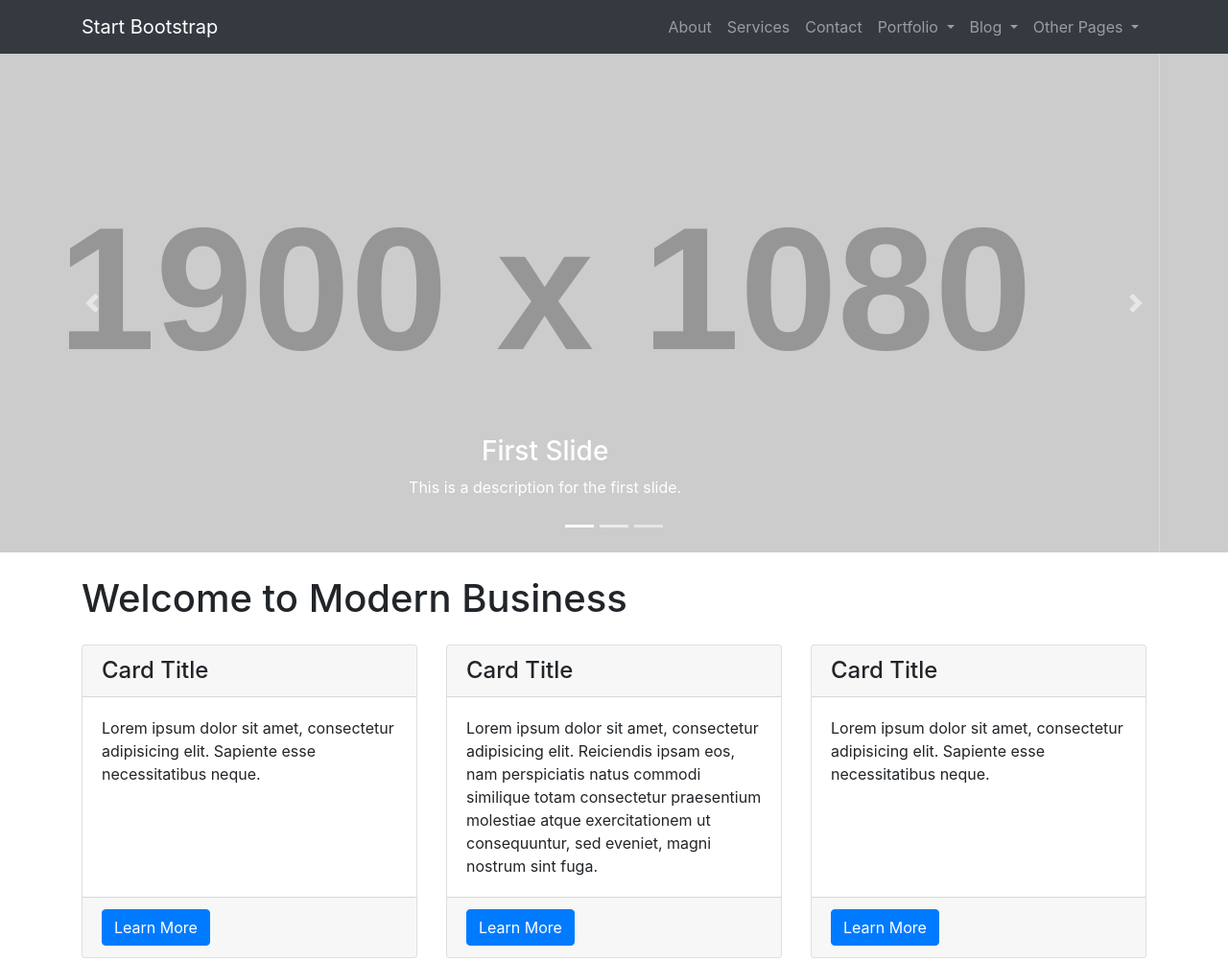
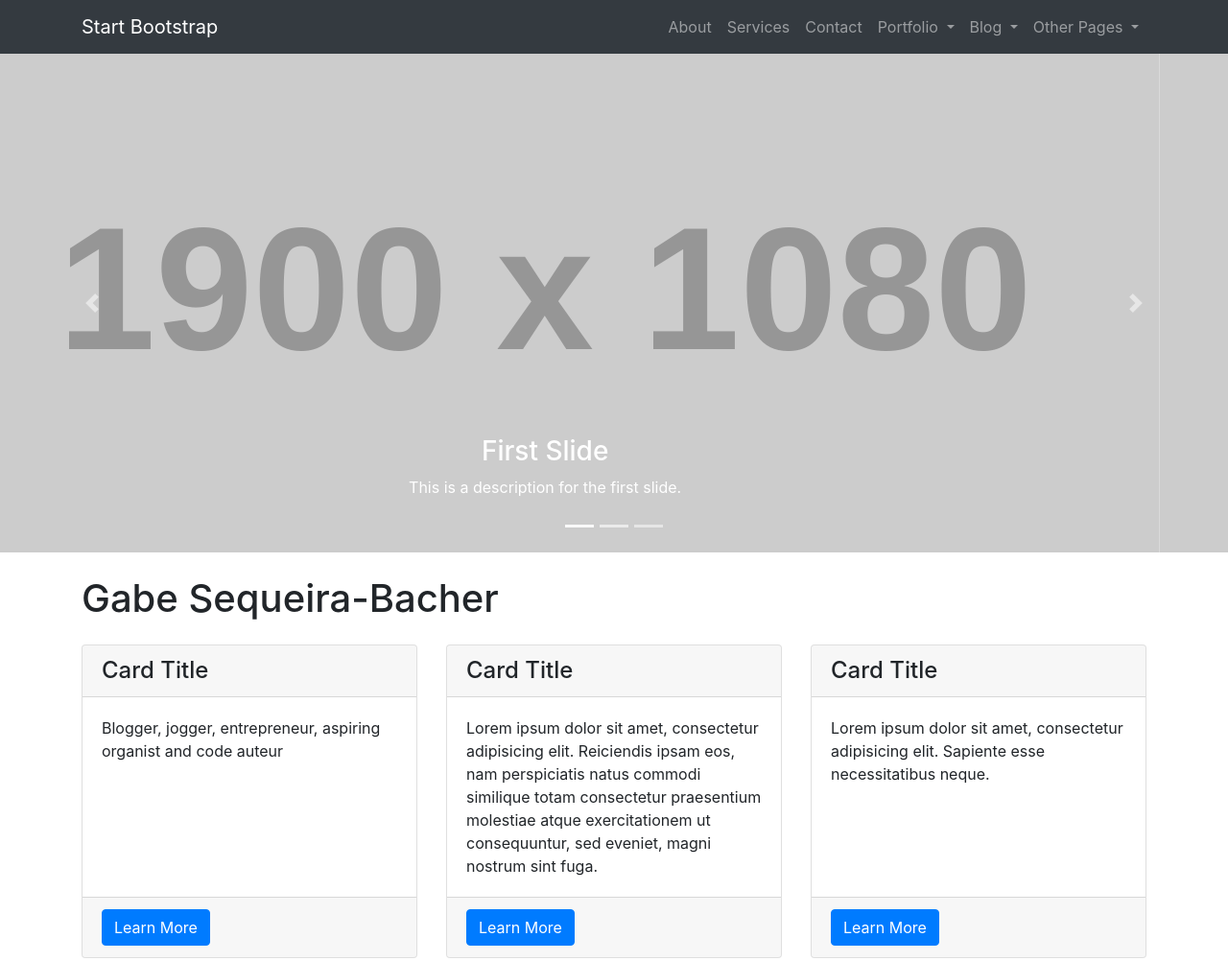
Before and after one commit to gabesequeira/gabesequeira.github.io, a website: page index.html in a window 1280 px wide. Shown: the top 1002 px of the page at 96% size. Drawn offline with Linux system fonts and the light colour scheme; placeholder pictures from the web are drawn by us.

Commit message:
Added my name

```diff
--- a/index.html
+++ b/index.html
@@ -8,7 +8,7 @@
   <meta name="description" content="">
   <meta name="author" content="">
 
-  <title>Modern Business - Start Bootstrap Template</title>
+  <title>Gabe Sequeira-Bacher</title>
 
   <!-- Bootstrap core CSS -->
   <link href="vendor/bootstrap/css/bootstrap.min.css" rel="stylesheet">
@@ -121,7 +121,7 @@
   <!-- Page Content -->
   <div class="container">
 
-    <h1 class="my-4">Welcome to Modern Business</h1>
+    <h1 class="my-4">Gabe Sequeira-Bacher</h1>
 
     <!-- Marketing Icons Section -->
     <div class="row">
@@ -129,7 +129,7 @@
         <div class="card h-100">
           <h4 class="card-header">Card Title</h4>
           <div class="card-body">
-            <p class="card-text">Lorem ipsum dolor sit amet, consectetur adipisicing elit. Sapiente esse necessitatibus neque.</p>
+            <p class="card-text">Blogger, jogger, entrepreneur, aspiring organist and code auteur</p>
           </div>
           <div class="card-footer">
             <a href="#" class="btn btn-primary">Learn More</a>
```
